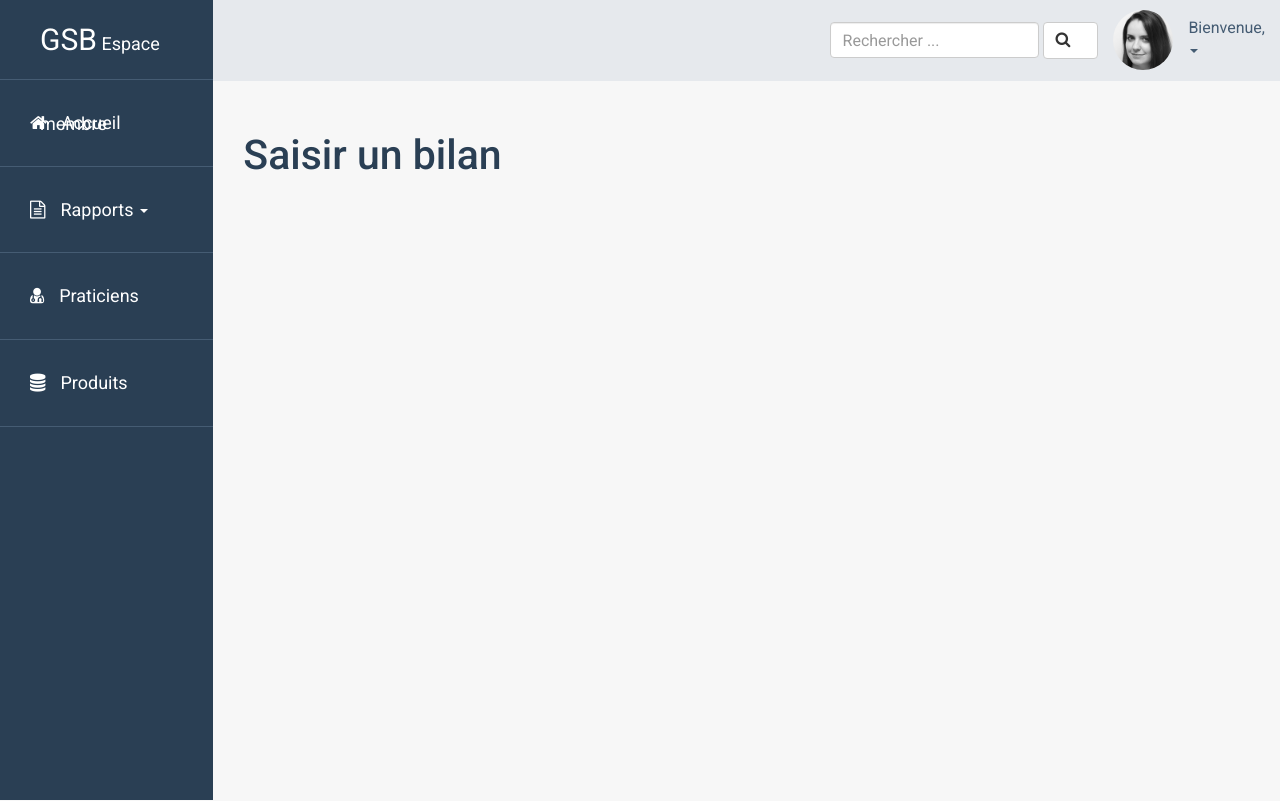
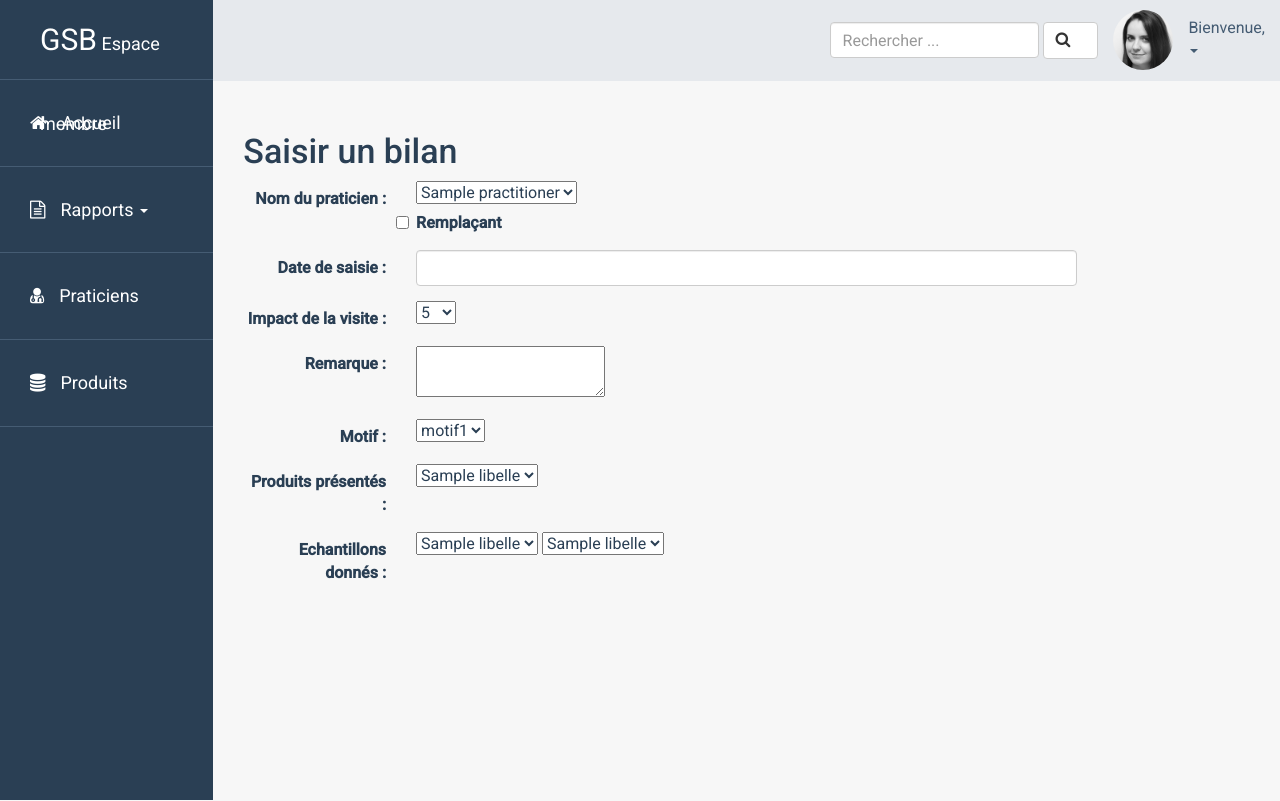
Before and after one commit to Hanae-livia/gsb, a PHP site: template app/src/View/Report/report_add.twig in a window 1280 px wide. Run offline with PHP 8.4, Linux system fonts and the light colour scheme; the template is opened without the code that fills it: most values are stand-ins (such as "Sample title", 1, 10 or a date in 2020); some libraries are stand-ins or nearby versions.

Commit message:
Formulaire bilan (en cours)

```diff
--- a/app/src/View/Report/report_add.twig
+++ b/app/src/View/Report/report_add.twig
@@ -3,9 +3,98 @@
 {% set activePage = 'report_add' %}
 
 {% block stylesheet %}
-    <!--<link href="/css/pages/homepage.css" rel="stylesheet"/>-->
+    <link href="/css/pages/report_add.css" rel="stylesheet"/>
 {% endblock %}
 
 {% block content %}
-    <h1>Saisir un bilan</h1>
+    <h2>Saisir un bilan</h2>
+
+	<form class="form-horizontal" role="form">
+        <div class='row'>
+            <div class="col-lg-12">
+            <!--<form class="form-horizontal" role="form">-->
+				<div class="form-group">
+					<label for="praticien" class="col-sm-2 control-label">Nom du praticien :</label>
+					<div class="col-sm-6">
+						<select name="praticien" id="praticien">
+							{% for practitioner in practitioners %}
+								<option value="">{{ practitioner.nom }}</option>
+							{% endfor %}
+						</select>
+						<label class="checkbox inline no_indent">
+							<input type="checkbox" id="remplacant" value="remplacant"> Remplaçant
+						</label>
+					</div>
+				</div>
+                <div class="form-group">
+					<label for="date" class="col-sm-2 control-label">Date de saisie :</label>
+					<div class="col-sm-8">
+						<input type="text" class="form-control" name="date;" id="date">
+					</div>
+				</div>
+				<div class="form-group">
+					<label for="impact" class="col-sm-2 control-label">Impact de la visite :</label>
+					<div class="col-sm-6">
+						<select name="impact" id="impact">
+							<option value="1">1</option>
+							<option value="2">2</option>
+							<option value="3">3</option>
+							<option value="4">4</option>
+							<option value="5" selected>5</option>
+							<option value="6">6</option>
+							<option value="7">7</option>
+							<option value="8">8</option>
+							<option value="9">9</option>
+							<option value="10">10</option>
+						</select>
+					</div>
+				</div>
+				<div class="form-group" >
+					<label for="remarque" class="col-sm-2 control-label">Remarque :</label>
+					<div class="col-sm-8">
+						<textarea name="remarque" id="remarque" placeholder:"Ecrivez vos remarques ici ..."></textarea>
+					</div>
+				</div>
+				<div class="form-group">
+					<label for="motif" class="col-sm-2 control-label">Motif :</label>
+					<div class="col-sm-6">
+						<select name="motif" id="motif">
+							<option value="1" selected>motif1</option>
+							<option value="2">motif2</option>
+							<option value="3">motif3</option>
+							<option value="4">motif4</option>
+							<option value="5">motif5</option>
+							<option value="6">motif6</option>
+						</select>
+					</div>
+				</div>
+				<div class="form-group">
+					<label for="produit" class="col-sm-2 control-label">Produits présentés :</label>
+					<div class="col-sm-6">
+						<select name="produit" id="produit">
+							{% for product in products %}
+								<option value="">{{ product.libelle }}</option>
+							{% endfor %}
+						</select>
+					</div>
+				</div>
+				<div class="form-group">
+					<label for="echantillon" class="col-sm-2 control-label">Echantillons donnés :</label>
+					<div class="col-sm-6">
+						<select name="echantillon1" id="echantillon1">
+							{% for product in products %}
+								<option value="">{{ product.libelle }}</option>
+							{% endfor %}
+						</select>
+						<select name="echantillon2" id="echantillon2">
+							{% for product in products %}
+								<option value="">{{ product.libelle }}</option>
+							{% endfor %}
+						</select>
+					</div>
+				</div>
+		</div>
+
+	</div>
+
 {% endblock %}
```
